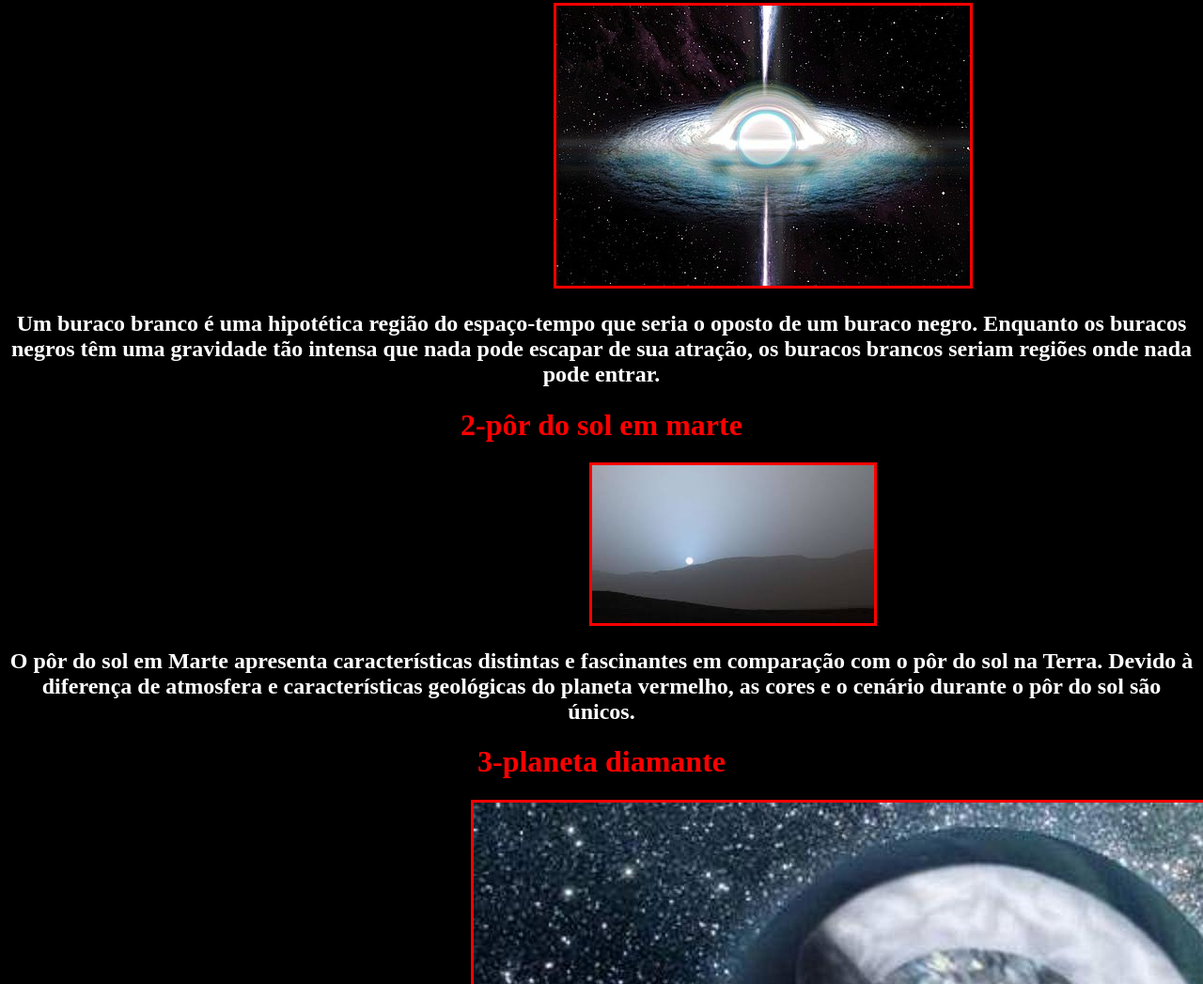
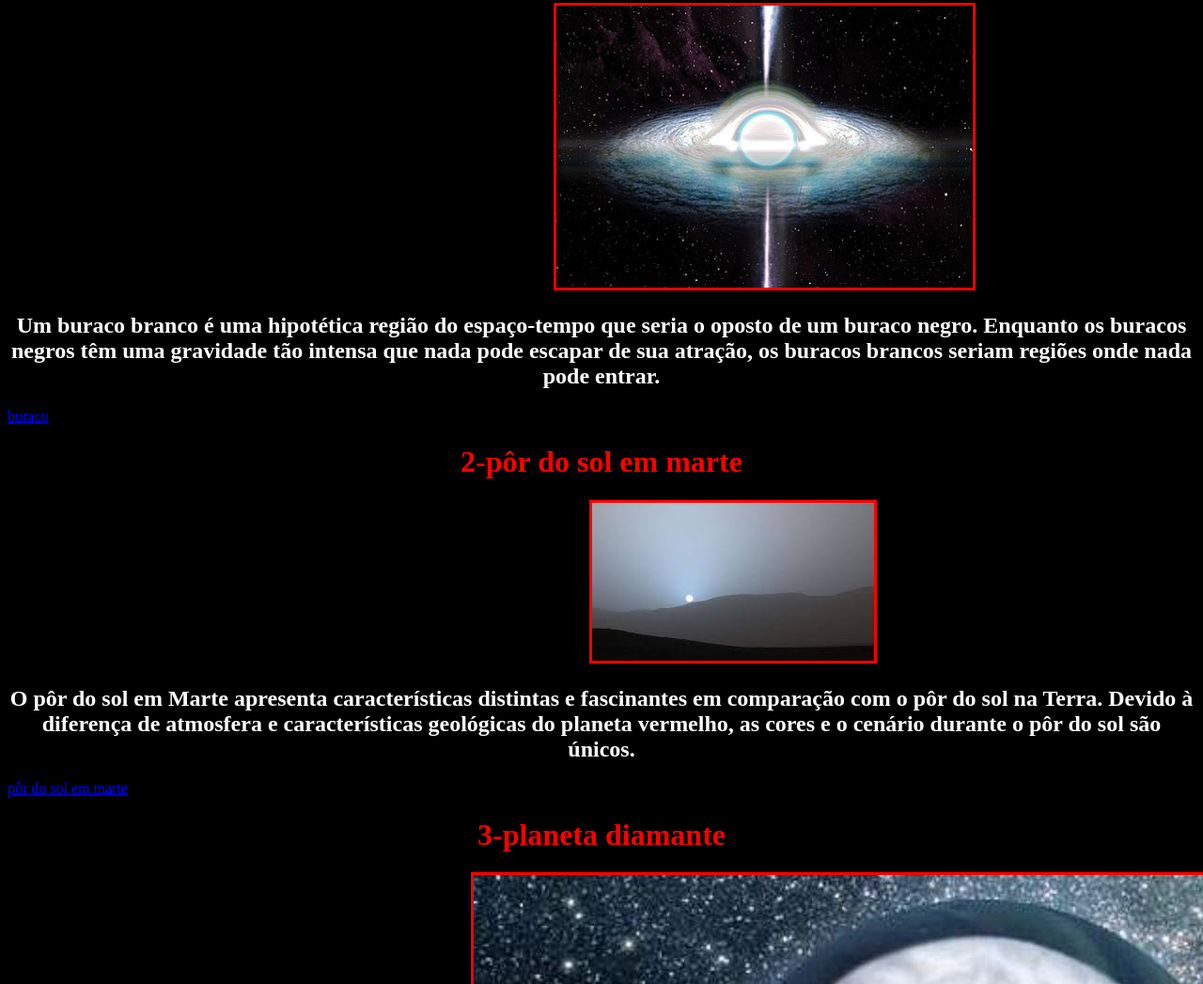
Before and after one commit to paulohdm098/curiosidades, a plain HTML site: page index.html in a window 1280 px wide. Shown: the part 135-1182 px from the top of the page at 94% size. Drawn offline with Linux system fonts and the light colour scheme.

Commit message:
hyyhhujhss

```diff
--- a/index.html
+++ b/index.html
@@ -14,11 +14,15 @@
     <img id="branco" src="img1.jpeg">
 
     <h2>Um buraco branco é uma hipotética região do espaço-tempo que seria o oposto de um buraco negro. Enquanto os buracos negros têm uma gravidade tão intensa que nada pode escapar de sua atração, os buracos brancos seriam regiões onde nada pode entrar.</h2>
-  <h1><b>2-pôr do sol em marte</b></h1>
+    <a href="//pt.wikipedia.org/wiki/Buraco_branco">buraco </a>
+
+    <h1><b>2-pôr do sol em marte</b></h1>
 
     <img id="sol" src="img2.jpeg">
 
     <h2>O pôr do sol em Marte apresenta características distintas e fascinantes em comparação com o pôr do sol na Terra. Devido à diferença de atmosfera e características geológicas do planeta vermelho, as cores e o cenário durante o pôr do sol são únicos.</h2>
+   <a href=" https://olhardigital.com.br/2023/03/06/ciencia-e-espaco/veja-o-por-do-sol-em-marte-registrado-por-rover-da-nasa/">pôr do sol em marte </a>
+
     <h1><b>3-planeta diamante</b></h1>
 <img id="diamante" src="img3.jpeg">
 
--- a/style.css
+++ b/style.css
@@ -8,6 +8,8 @@ h2{text-align: center;}
 
 #branco {margin-left: 46%;}
 #branco {border:solid  red ;}
+#branco {width: 35%;}
+
 
 #sol {margin-left: 49%;}
 #sol {border:solid red ;}
```
